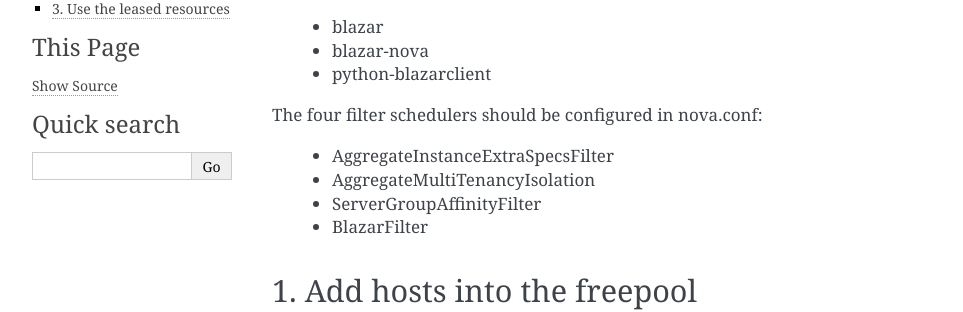
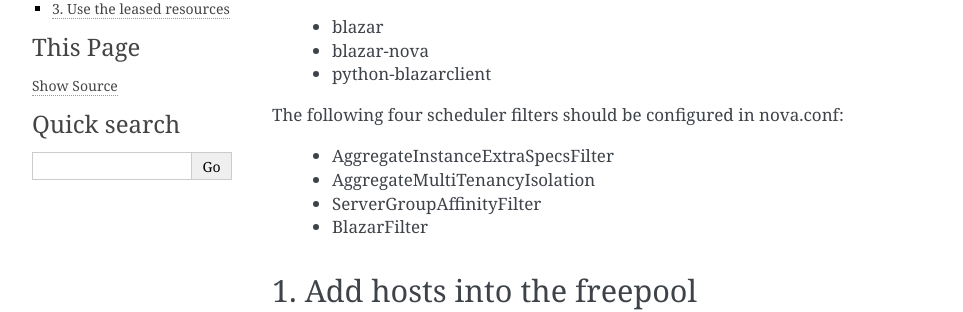
Before and after one commit to openstack/blazar, a Sphinx documentation site: the page built from doc/source/userdoc/using.instance-reservation.rst, in a window 1280 px wide and 900 px high. Shown: the part 201-513 px from the top of the window, without its empty margins (148-1111 px from the left). Built offline with Sphinx 7.4.7, drawn with Linux system fonts in a browser that asks for light colours; pages that are not in the unit, such as notebooks, are missing from menus; the version number could not be read and is left out.

Commit message:
Use correct terminology in instance reservation doc
Change-Id: I997461bbab7b31ff7e5ea12a40bceb9e6365634b

```diff
--- a/doc/source/userdoc/using.instance-reservation.rst
+++ b/doc/source/userdoc/using.instance-reservation.rst
@@ -10,7 +10,7 @@
   * blazar-nova
   * python-blazarclient
 
-The four filter schedulers should be configured in nova.conf:
+The following four scheduler filters should be configured in nova.conf:
 
   * AggregateInstanceExtraSpecsFilter
   * AggregateMultiTenancyIsolation
```
